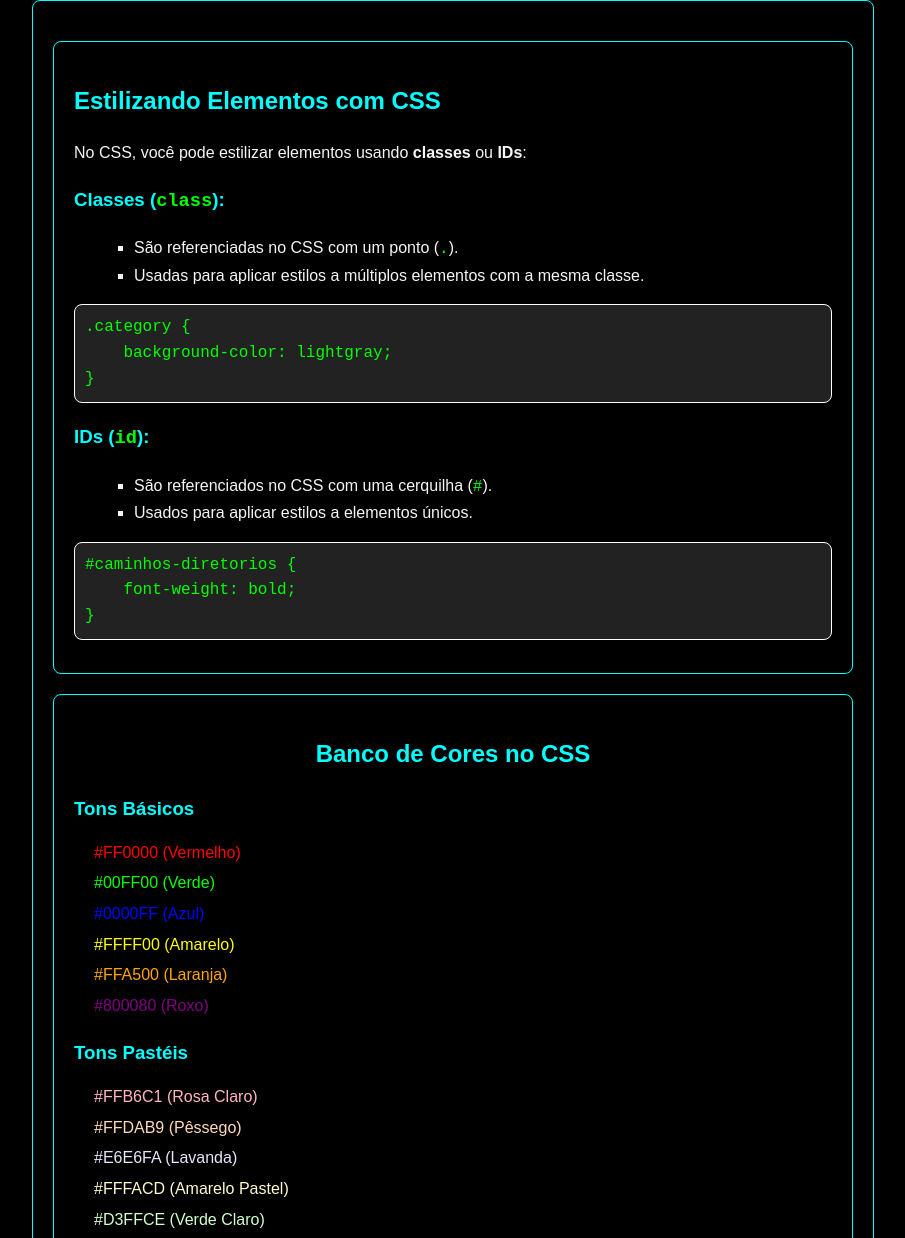
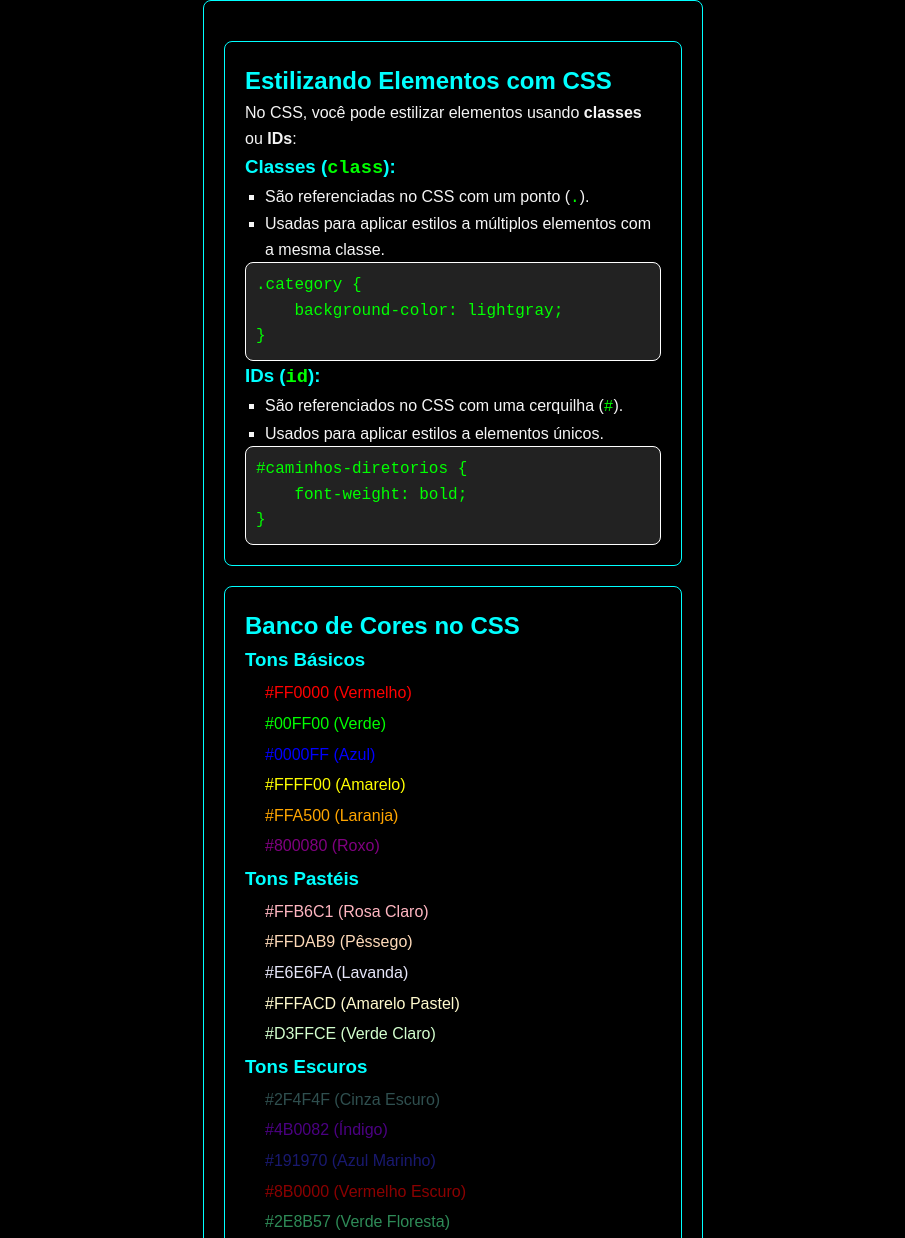
Before and after one commit to jay0382/Kali-Linux, a plain HTML site: page CSS/index.html in a window 1280 px wide. Shown: the top 1238 px of the page, without its empty margins (187-1092 px from the left). Drawn offline with Linux system fonts and the light colour scheme.

Commit message:
atualização  styles.css

```diff
--- a/CSS/styles.css
+++ b/CSS/styles.css
@@ -1,82 +1,68 @@
+/* Reset */
+* {
+    margin: 0;
+    padding: 0;
+    box-sizing: border-box;
+}
+
+/* Estilos globais */
 body {
     font-family: Arial, sans-serif;
     line-height: 1.6;
     margin: 0;
     padding: 0;
     background-color: #000000;
-            color: #333;
-            border-radius: 8px;
-            max-width: 500px
+    color: #FFFFFF;
+    max-width: 500px;
     margin: auto;
 }
+
 .container {
     padding: 20px;
     max-width: 800px;
     margin: 0 auto;
-           border: 1px solid #00ffff; /* Borda em ciano */
+    border: 1px solid #00ffff;
     border-radius: 8px;
 }
 
-        .category1 {
+/* Categorias */
+.category1, .category2, .banco-cores {
     background-color: #000000;
     margin: 20px auto;
     padding: 20px;
     border-radius: 8px;
-            border: 1px solid #00ffff; /* Borda em ciano */
+    border: 1px solid #00ffff;
     box-shadow: 0 2px 4px rgba(0, 0, 0, 0.1);
     max-width: 800px;
 }
-        h2 {
-            color: #00ffff;
-        }
-        p  {
-            color: #F5F5F5;
-        }
-        h3 {
+
+/* Textos */
+h2, h3 {
     color: #00ffff;
 }
 
+p, ul {
+    color: #F5F5F5;
+}
+
 pre {
-            background-color: #222; /* Fundo escuro para código */
-            border: 1px solid #FFFFFF; /* Borda em Branco */
-            border-radius: 8px; /* Bordas arredondadas */
+    background-color: #222;
+    border: 1px solid #FFFFFF;
+    border-radius: 8px;
     padding: 10px;
     overflow-x: auto;
+    color: #00FF00;
 }
+
 code {
     color: #00FF00;
     font-family: "Courier New", Courier, monospace;
 }
+
+/* Listas */
 ul {
     list-style: square;
     margin-left: 20px;
-            color: #F5F5F5;
-        }
-
-.banco-cores {
-    background-color: #000000;
-    color: #ccc;
-    padding: 20px;
-    border-radius: 8px;
-    border: 1px solid #00ffff; /* Borda em ciano */
-    max-width: 800px;
-    margin: 20px auto;
-    font-family: Arial, sans-serif;
-}
-
-.banco-cores h2 {
-    text-align: center;
-    margin-bottom: 20px;
-    color: #00ffff;
-}
-
-.categoria {
-    margin-bottom: 20px;
-}
-
-.categoria h3 {
-    color: #00FFFF;
-    margin-bottom: 10px;
 }
 
 .categoria ul {
@@ -87,40 +73,3 @@
 .categoria li {
     margin: 5px 0;
 }
-
-.category2 {
-            background-color: #000000;
-            margin: 20px auto;
-            padding: 20px;
-            border-radius: 8px;
-            border: 1px solid #00ffff; /* Borda em ciano */
-            box-shadow: 0 2px 4px rgba(0, 0, 0, 0.1);
-            max-width: 800px;
-        }
-        h2 {
-            color: #00ffff;
-        }
-        p  {
-            color: #F5F5F5;
-        }
-        h3 {
-            color: #00ffff;
-        }
-
-        pre {
-            background-color: #222; /* Fundo escuro para código */
-            border: 1px solid #FFFFFF; /* Borda em Branco */
-            border-radius: 8px; /* Bordas arredondadas */
-            padding: 10px;
-            overflow-x: auto;
-            color: #00FF00;
-        }
-        code {
-            color: #00FF00;
-            font-family: "Courier New", Courier, monospace;
-        }
-        ul {
-            list-style: square;
-            margin-left: 20px;
-            color: #F5F5F5;
-        }
```
Lines whose indentation alone changed are shown as unchanged.
